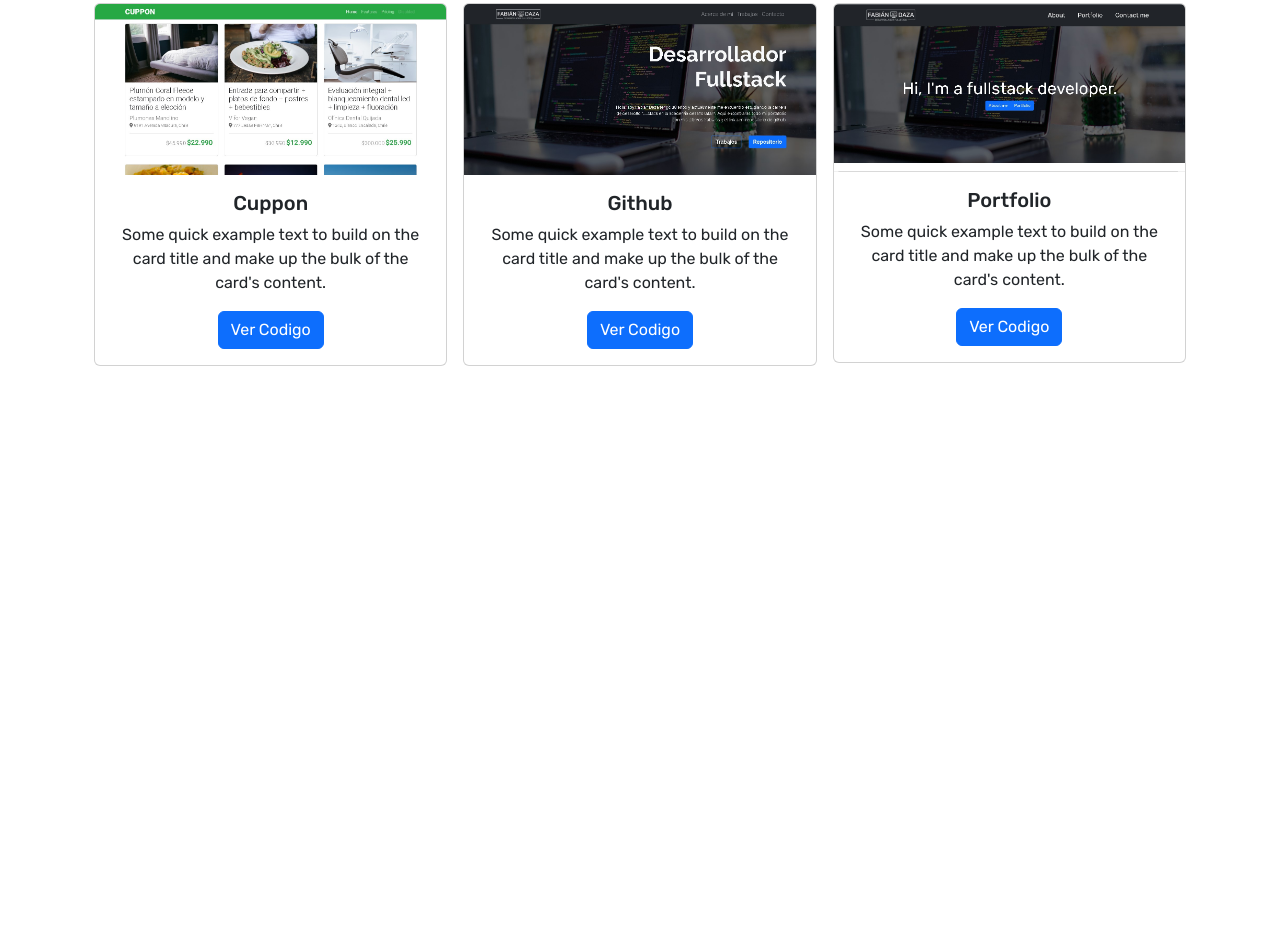
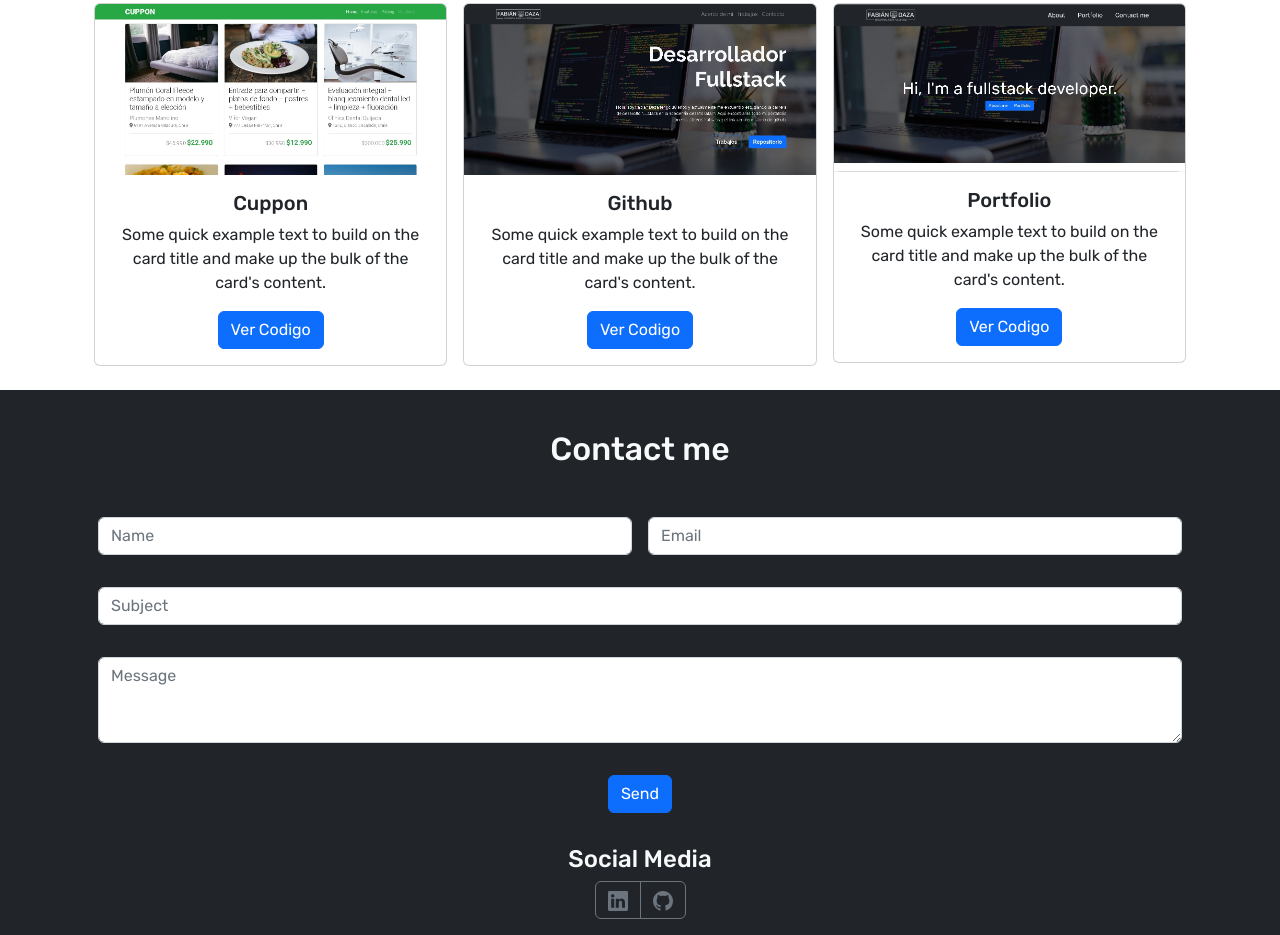
Before and after one commit to raulou92/fabi-daza, a plain HTML site: page index.html in a window 1280 px wide. Shown: the part 2034-2969 px from the top of the page. Before the commit the page ends 2424 px from the top, so only its background shows below. Drawn offline with nearby package versions, Linux system fonts and the light colour scheme.

Commit message:
Sección contact y footer primera versión

```diff
--- a/index.html
+++ b/index.html
@@ -53,35 +53,43 @@
                 <div class="col-md-8 p-3">
                     <p>Lorem ipsum dolor sit amet consectetur adipisicing elit. Corrupti ducimus ab illum repellendus
                         rem veniam perspiciatis, hic vero cupiditate vel sint, molestiae incidunt libero vitae fugiat
-                        sapiente expedita voluptatibus nisi.Lorem ipsum dolor sit amet consectetur adipisicing elit. Corrupti ducimus ab illum repellendus
+                        sapiente expedita voluptatibus nisi.Lorem ipsum dolor sit amet consectetur adipisicing elit.
+                        Corrupti ducimus ab illum repellendus
                         rem veniam perspiciatis, hic vero cupiditate vel sint, molestiae incidunt libero vitae fugiat
-                        sapiente expedita voluptatibus nisi.Lorem ipsum dolor sit amet consectetur adipisicing elit. Corrupti ducimus ab illum repellendus
+                        sapiente expedita voluptatibus nisi.Lorem ipsum dolor sit amet consectetur adipisicing elit.
+                        Corrupti ducimus ab illum repellendus
                         rem veniam perspiciatis, hic vero cupiditate vel sint, molestiae incidunt libero vitae fugiat
                         sapiente expedita voluptatibus nisi.</p>
                     <h3 class="text-center">Skills</h3>
                     <h4>Html</h4>
                     <div class="progress m-3">
-                        <div class="progress-bar bg-primary" role="progressbar" aria-label="Success example" style="width: 90%" aria-valuenow="25" aria-valuemin="0" aria-valuemax="100"></div>
+                        <div class="progress-bar bg-primary" role="progressbar" aria-label="Success example"
+                            style="width: 90%" aria-valuenow="25" aria-valuemin="0" aria-valuemax="100"></div>
                     </div>
                     <h4>Css</h4>
                     <div class="progress m-3">
-                        <div class="progress-bar bg-info" role="progressbar" aria-label="Info example" style="width: 80%" aria-valuenow="50" aria-valuemin="0" aria-valuemax="100"></div>
+                        <div class="progress-bar bg-info" role="progressbar" aria-label="Info example"
+                            style="width: 80%" aria-valuenow="50" aria-valuemin="0" aria-valuemax="100"></div>
                     </div>
                     <h4>Bootstrap</h4>
                     <div class="progress m-3">
-                        <div class="progress-bar bg-warning" role="progressbar" aria-label="Warning example" style="width: 70%" aria-valuenow="75" aria-valuemin="0" aria-valuemax="100"></div>
+                        <div class="progress-bar bg-warning" role="progressbar" aria-label="Warning example"
+                            style="width: 70%" aria-valuenow="75" aria-valuemin="0" aria-valuemax="100"></div>
                     </div>
                     <h4>Javascript</h4>
                     <div class="progress m-3">
-                        <div class="progress-bar bg-danger" role="progressbar" aria-label="Danger example" style="width: 50%" aria-valuenow="100" aria-valuemin="0" aria-valuemax="100"></div>
+                        <div class="progress-bar bg-danger" role="progressbar" aria-label="Danger example"
+                            style="width: 50%" aria-valuenow="100" aria-valuemin="0" aria-valuemax="100"></div>
                     </div>
                     <h4>React</h4>
                     <div class="progress m-3">
-                      <div class="progress-bar bg-success" role="progressbar" aria-label="Warning example" style="width: 50%" aria-valuenow="75" aria-valuemin="0" aria-valuemax="100"></div>
+                        <div class="progress-bar bg-success" role="progressbar" aria-label="Warning example"
+                            style="width: 50%" aria-valuenow="75" aria-valuemin="0" aria-valuemax="100"></div>
                     </div>
                     <h4>SEO</h4>
                     <div class="progress m-3">
-                      <div class="progress-bar bg-secondary" role="progressbar" aria-label="Warning example" style="width: 70%" aria-valuenow="75" aria-valuemin="0" aria-valuemax="100"></div>
+                        <div class="progress-bar bg-secondary" role="progressbar" aria-label="Warning example"
+                            style="width: 70%" aria-valuenow="75" aria-valuemin="0" aria-valuemax="100"></div>
                     </div>
                 </div>
             </div>
@@ -92,60 +100,67 @@
             <div class="row text-center p-3">
                 <div class="col-lg-4 col-md-6 p-2">
                     <div class="card" ">
-                    <a href="#"><img src="./assets/img/Desafio1.jpg" class="card-img-top" alt="CV"></a>
+                    <a href=" #"><img src="./assets/img/Desafio1.jpg" class="card-img-top" alt="CV"></a>
                         <div class="card-body">
                             <h5 class="card-title">CV</h5>
-                      <p class="card-text">Some quick example text to build on the card title and make up the bulk of the card's content.</p>
+                            <p class="card-text">Some quick example text to build on the card title and make up the bulk
+                                of the card's content.</p>
                             <a href="#" class="btn btn-primary">Ver Codigo</a>
                         </div>
                     </div>
                 </div>
                 <div class="col-lg-4 col-md-6 p-2">
                     <div class="card" ">
-                    <a href="#"><img src="./assets/img/Desafio2.jpg" class="card-img-top" alt="Maqueta ecommerce"></a>
+                    <a href=" #"><img src="./assets/img/Desafio2.jpg" class="card-img-top" alt="Maqueta ecommerce"></a>
                         <div class="card-body">
                             <h5 class="card-title">Ecommerce</h5>
-                      <p class="card-text">Some quick example text to build on the card title and make up the bulk of the card's content.</p>
+                            <p class="card-text">Some quick example text to build on the card title and make up the bulk
+                                of the card's content.</p>
                             <a href="#" class="btn btn-primary">Ver Codigo</a>
                         </div>
                     </div>
                 </div>
                 <div class="col-lg-4 col-md-6 p-2">
                     <div class="card" ">
-                    <a href="#"><img src="./assets/img/Desafio3.jpg" class="card-img-top" alt="Página de Iguanas"></a>
+                    <a href=" #"><img src="./assets/img/Desafio3.jpg" class="card-img-top" alt="Página de Iguanas"></a>
                         <div class="card-body">
                             <h5 class="card-title">Iguana Page</h5>
-                      <p class="card-text">Some quick example text to build on the card title and make up the bulk of the card's content.</p>
+                            <p class="card-text">Some quick example text to build on the card title and make up the bulk
+                                of the card's content.</p>
                             <a href="#" class="btn btn-primary">Ver Codigo</a>
                         </div>
                     </div>
                 </div>
                 <div class="col-lg-4 col-md-6 p-2">
                     <div class="card" ">
-                    <a href="#"><img src="./assets/img/Desafio4.jpg" class="card-img-top" alt="Maqueta Página de Cupones"></a>
+                    <a href=" #"><img src="./assets/img/Desafio4.jpg" class="card-img-top"
+                            alt="Maqueta Página de Cupones"></a>
                         <div class="card-body">
                             <h5 class="card-title">Cuppon</h5>
-                      <p class="card-text">Some quick example text to build on the card title and make up the bulk of the card's content.</p>
+                            <p class="card-text">Some quick example text to build on the card title and make up the bulk
+                                of the card's content.</p>
                             <a href="#" class="btn btn-primary">Ver Codigo</a>
                         </div>
                     </div>
                 </div>
                 <div class="col-lg-4 col-md-6 p-2">
                     <div class="card" ">
-                    <a href="#"><img src="./assets/img/Desafio5.jpg" class="card-img-top" alt="Maqueta Portfolio"></a>
+                    <a href=" #"><img src="./assets/img/Desafio5.jpg" class="card-img-top" alt="Maqueta Portfolio"></a>
                         <div class="card-body">
                             <h5 class="card-title">Github</h5>
-                      <p class="card-text">Some quick example text to build on the card title and make up the bulk of the card's content.</p>
+                            <p class="card-text">Some quick example text to build on the card title and make up the bulk
+                                of the card's content.</p>
                             <a href="#" class="btn btn-primary">Ver Codigo</a>
                         </div>
                     </div>
                 </div>
                 <div class="col-lg-4 col-md-6 p-2">
                     <div class="card" ">
-                    <a href="#"><img src="./assets/img/Desafío6.jpg" class="card-img-top" alt="Maqueta Portfolio"></a>
+                    <a href=" #"><img src="./assets/img/Desafío6.jpg" class="card-img-top" alt="Maqueta Portfolio"></a>
                         <div class="card-body">
                             <h5 class="card-title">Portfolio</h5>
-                      <p class="card-text">Some quick example text to build on the card title and make up the bulk of the card's content.</p>
+                            <p class="card-text">Some quick example text to build on the card title and make up the bulk
+                                of the card's content.</p>
                             <a href="#" class="btn btn-primary">Ver Codigo</a>
                         </div>
                     </div>
@@ -153,10 +168,58 @@
             </div>
         </div>
     </section>
-
-
-
-
+    <section id="Contact" class="bg-dark p-3">
+        <div class="container text-center">
+            <h2 class="text-center text-light py-4">Contact me</h2>
+            <form>
+                <div class="row g-3 p-3">
+                    <div class="col">
+                        <input type="text" class="form-control" placeholder="Name" aria-label="First name">
+                    </div>
+                    <div class="col">
+                        <input type="email" class="form-control" placeholder="Email" aria-label="Email">
+                    </div>
+                </div>
+                <div class="row g-3 p-3">
+                    <div class="col">
+                        <input type="text" class="form-control" placeholder="Subject" aria-label="Subject">
+                    </div>
+                </div>
+                <div class="row g-3 p-3">
+                    <div class="col ">
+                        <div class="mb-3">
+                            <textarea class="form-control" id="textarea" rows="3" placeholder="Message"></textarea>
+                        </div>
+                    </div>
+                </div>
+                <div class="col-12">
+                    <button type="submit" class="btn btn-primary">Send</button>
+                </div>
+            </form>
+        </div>
+    </section>
+    <section id="Footer" class="bg-dark p-3">
+        <div class="container text-center">
+            <h4 class="text-light" >Social Media</h4>
+        <div class="btn-group">
+            <button type="button" class="btn btn-outline-secondary">
+                <svg xmlns="http://www.w3.org/2000/svg" width="20" height="20" fill="currentColor" class="bi bi-linkedin" viewBox="0 0 16 16">
+                    <path d="M0 1.146C0 .513.526 0 1.175 0h13.65C15.474 0 16 .513 16 1.146v13.708c0 .633-.526 1.146-1.175 1.146H1.175C.526 16 0 15.487 0 14.854V1.146zm4.943 12.248V6.169H2.542v7.225h2.401zm-1.2-8.212c.837 0 1.358-.554 1.358-1.248-.015-.709-.52-1.248-1.342-1.248-.822 0-1.359.54-1.359 1.248 0 .694.521 1.248 1.327 1.248h.016zm4.908 8.212V9.359c0-.216.016-.432.08-.586.173-.431.568-.878 1.232-.878.869 0 1.216.662 1.216 1.634v3.865h2.401V9.25c0-2.22-1.184-3.252-2.764-3.252-1.274 0-1.845.7-2.165 1.193v.025h-.016a5.54 5.54 0 0 1 .016-.025V6.169h-2.4c.03.678 0 7.225 0 7.225h2.4z"/>
+                  </svg>
+                <span class="visually-hidden">Button</span>
+            </button>
+            <button type="button" class="btn btn-outline-secondary">
+                <svg xmlns="http://www.w3.org/2000/svg" width="20" height="20" fill="currentColor" class="bi bi-github"
+                    viewBox="0 0 16 16">
+                    <path
+                        d="M8 0C3.58 0 0 3.58 0 8c0 3.54 2.29 6.53 5.47 7.59.4.07.55-.17.55-.38 0-.19-.01-.82-.01-1.49-2.01.37-2.53-.49-2.69-.94-.09-.23-.48-.94-.82-1.13-.28-.15-.68-.52-.01-.53.63-.01 1.08.58 1.23.82.72 1.21 1.87.87 2.33.66.07-.52.28-.87.51-1.07-1.78-.2-3.64-.89-3.64-3.95 0-.87.31-1.59.82-2.15-.08-.2-.36-1.02.08-2.12 0 0 .67-.21 2.2.82.64-.18 1.32-.27 2-.27.68 0 1.36.09 2 .27 1.53-1.04 2.2-.82 2.2-.82.44 1.1.16 1.92.08 2.12.51.56.82 1.27.82 2.15 0 3.07-1.87 3.75-3.65 3.95.29.25.54.73.54 1.48 0 1.07-.01 1.93-.01 2.2 0 .21.15.46.55.38A8.012 8.012 0 0 0 16 8c0-4.42-3.58-8-8-8z">
+                    </path>
+                </svg>
+                <span class="visually-hidden">Button</span>
+            </button>
+        </div>
+        </div>
+    </section>
     <script src="https://cdn.jsdelivr.net/npm/bootstrap@5.2.2/dist/js/bootstrap.bundle.min.js"
         integrity="sha384-OERcA2EqjJCMA+/3y+gxIOqMEjwtxJY7qPCqsdltbNJuaOe923+mo//f6V8Qbsw3"
         crossorigin="anonymous"></script>
```
Lines whose indentation alone changed are shown as unchanged.
